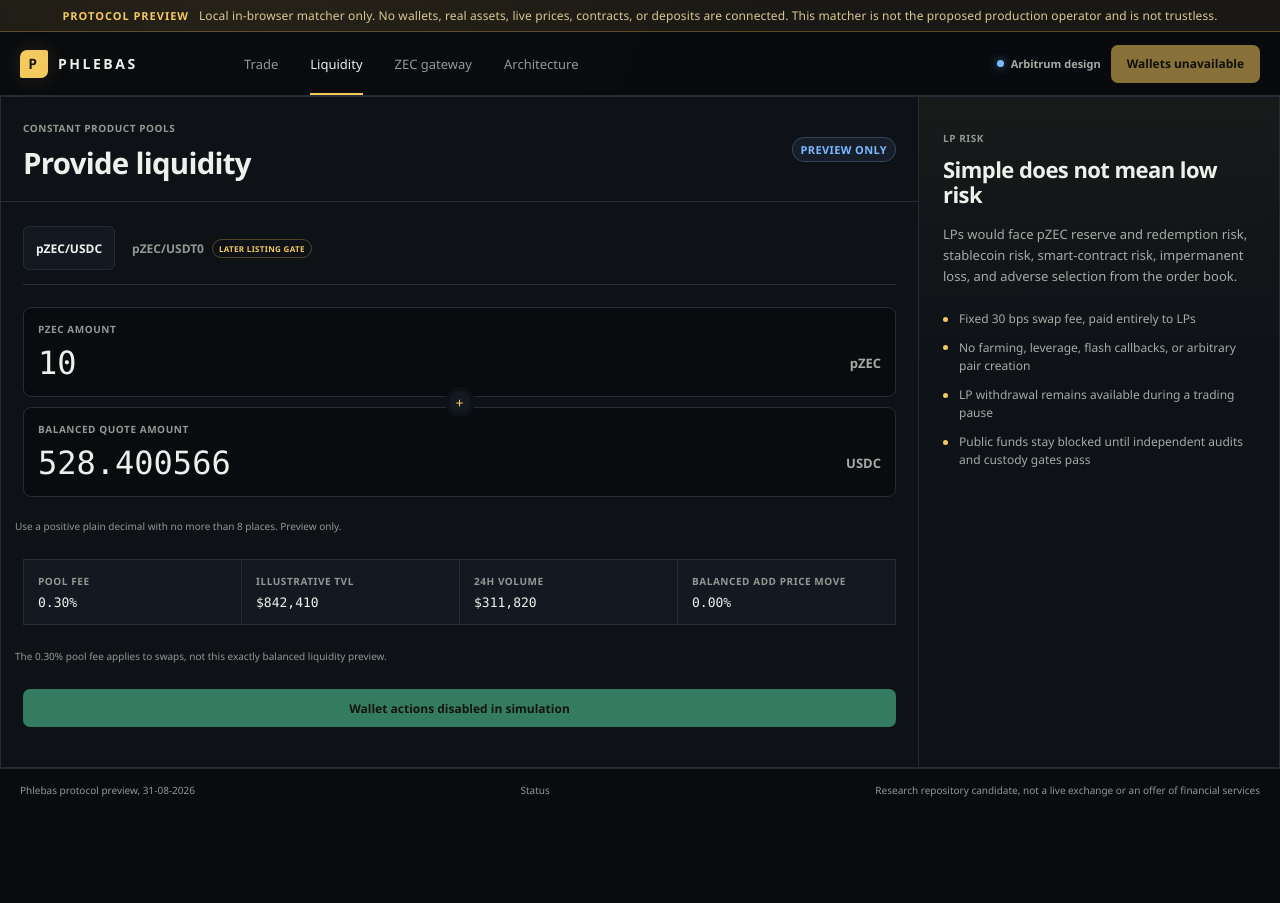
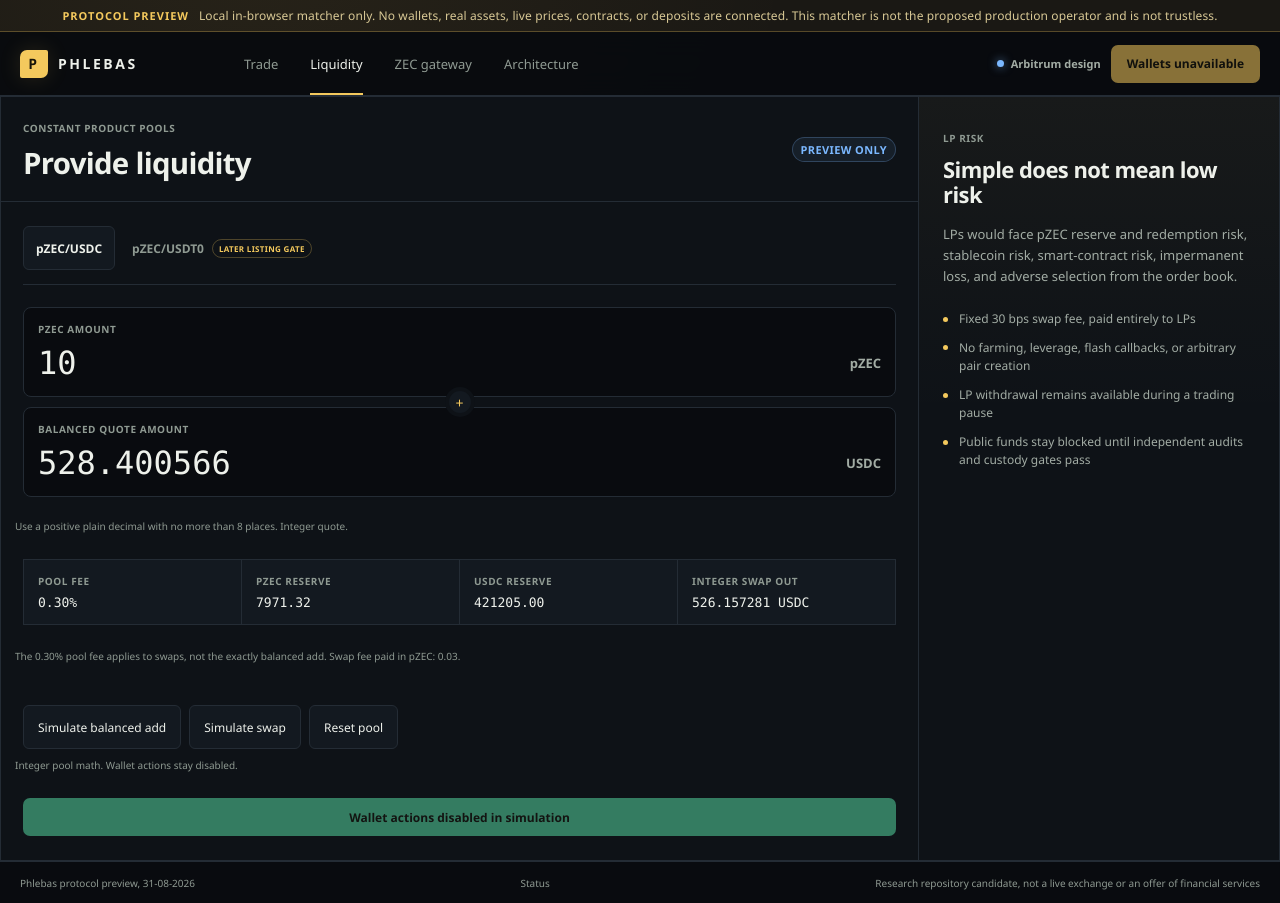
Before and after one commit to EauDoon/Phlebas, a Next.js app: page /liquidity in a window 1280 px wide. Before the commit the page ends 810 px from the top, so only its background shows below. Built offline with nearby package versions, Linux system fonts and the light colour scheme.

Commit message:
feat: quote liquidity with integer constant-product math
Balanced adds and swaps use atom reserves. IEEE quotes stay out of the pool path. Wallet deposit stays disabled.

```diff
--- a/src/components/liquidity-panel.tsx
+++ b/src/components/liquidity-panel.tsx
@@ -2,15 +2,23 @@
 
 import { useId, useMemo, useState } from "react";
 
+import { balancedQuoteAtoms, quoteConstantProductSwapAtoms } from "@/lib/amm";
 import { pools, type MarketId } from "@/lib/market-data";
-import {
-  calculatePreviewNotional,
-  formatQuotePreviewAmount,
-  parseStrictDecimal,
-  PZEC_ATOMIC_RULE,
-} from "@/lib/order";
+import { parseAtomicUnits, formatAtomicUnits, PZEC_DECIMALS, QUOTE_DECIMALS } from "@/lib/units";
 
 import styles from "./terminal.module.css";
+
+type PoolReserves = {
+  zecAtoms: bigint;
+  quoteAtoms: bigint;
+};
+
+function initialReserves(): Record<(typeof pools)[number]["id"], PoolReserves> {
+  return {
+    "pZEC/USDC": { zecAtoms: pools[0].reserveZecAtoms, quoteAtoms: pools[0].reserveQuoteAtoms },
+    "pZEC/USDT0": { zecAtoms: pools[1].reserveZecAtoms, quoteAtoms: pools[1].reserveQuoteAtoms },
+  };
+}
 
 export function LiquidityPanel({
   marketId,
@@ -22,30 +30,97 @@ export function LiquidityPanel({
   const amountHelpId = useId();
   const selectedPool = marketId === "ZEC/USDT" ? pools[1] : pools[0];
   const [amount, setAmount] = useState("10");
+  const [reserves, setReserves] = useState(initialReserves);
+  const [notice, setNotice] = useState("Integer pool math. Wallet actions stay disabled.");
+  const poolReserves = reserves[selectedPool.id];
 
   const amountPreview = useMemo(() => {
     try {
-      const zecAmount = parseStrictDecimal(amount, { atomicRule: PZEC_ATOMIC_RULE });
-      const poolPrice = selectedPool.reserveQuote / selectedPool.reserveZec;
+      const zecAtoms = parseAtomicUnits(amount, PZEC_DECIMALS);
+      const quoteAtoms = balancedQuoteAtoms(zecAtoms, poolReserves.zecAtoms, poolReserves.quoteAtoms);
+      let swapOut = "0.00";
+      let swapFee = "0";
+      let swapNote = "Swap size is too small to produce one quote atom.";
+      try {
+        const swap = quoteConstantProductSwapAtoms(
+          zecAtoms,
+          poolReserves.zecAtoms,
+          poolReserves.quoteAtoms,
+        );
+        swapOut = formatAtomicUnits(swap.amountOut, QUOTE_DECIMALS, 2);
+        swapFee = formatAtomicUnits(swap.feePaid, PZEC_DECIMALS);
+        swapNote = "";
+      } catch (error) {
+        swapNote = error instanceof Error ? error.message : swapNote;
+      }
       return {
         valid: true,
-        balancedQuote: calculatePreviewNotional(poolPrice, zecAmount),
-        message: "Use a positive plain decimal with no more than 8 places. Preview only.",
+        zecAtoms,
+        quoteAtoms,
+        balancedQuote: formatAtomicUnits(quoteAtoms, QUOTE_DECIMALS, 2),
+        swapOut,
+        swapFee,
+        swapNote,
+        message: "Use a positive plain decimal with no more than 8 places. Integer quote.",
       };
     } catch (error) {
       const errorMessage = error instanceof Error ? error.message : "";
       const outsidePreviewRange = errorMessage.includes("outside the preview range");
       return {
         valid: false,
-        balancedQuote: 0,
+        zecAtoms: 0n,
+        quoteAtoms: 0n,
+        balancedQuote: "0.00",
+        swapOut: "0.00",
+        swapFee: "0",
+        swapNote: "",
         message: outsidePreviewRange
           ? "Amount is outside the preview range."
-          : errorMessage.includes("Notional must be at least")
+          : errorMessage.includes("at least")
             ? "Amount is too small to produce one quote-token atom."
             : "Enter a positive plain decimal with no more than 8 places.",
       };
     }
-  }, [amount, selectedPool]);
+  }, [amount, poolReserves]);
+
+  function simulateAdd() {
+    if (!amountPreview.valid || amountPreview.zecAtoms <= 0n || amountPreview.quoteAtoms <= 0n) {
+      setNotice(amountPreview.message);
+      return;
+    }
+    setReserves((current) => ({
+      ...current,
+      [selectedPool.id]: {
+        zecAtoms: current[selectedPool.id].zecAtoms + amountPreview.zecAtoms,
+        quoteAtoms: current[selectedPool.id].quoteAtoms + amountPreview.quoteAtoms,
+      },
+    }));
+    setNotice(`Simulated balanced add of ${formatAtomicUnits(amountPreview.zecAtoms, PZEC_DECIMALS)} pZEC. Local preview only.`);
+  }
+
+  function simulateSwap() {
+    if (!amountPreview.valid || amountPreview.zecAtoms <= 0n) {
+      setNotice(amountPreview.message);
+      return;
+    }
+    try {
+      const swap = quoteConstantProductSwapAtoms(
+        amountPreview.zecAtoms,
+        poolReserves.zecAtoms,
+        poolReserves.quoteAtoms,
+      );
+      setReserves((current) => ({
+        ...current,
+        [selectedPool.id]: {
+          zecAtoms: current[selectedPool.id].zecAtoms + amountPreview.zecAtoms,
+          quoteAtoms: current[selectedPool.id].quoteAtoms - swap.amountOut,
+        },
+      }));
+      setNotice(`Simulated pZEC→${selectedPool.quote} swap. Output ${formatAtomicUnits(swap.amountOut, QUOTE_DECIMALS, 2)} ${selectedPool.quote}. Local preview only.`);
+    } catch (error) {
+      setNotice(error instanceof Error ? error.message : "Swap quote is outside the preview range.");
+    }
+  }
 
   return (
     <div className={styles.featureGrid}>
@@ -94,7 +169,7 @@ export function LiquidityPanel({
           <div className={styles.assetInput}>
             <span>Balanced quote amount</span>
             <output>
-              {amountPreview.valid ? formatQuotePreviewAmount(amountPreview.balancedQuote) : "0.00"}
+              {amountPreview.valid ? amountPreview.balancedQuote : "0.00"}
             </output>
             <strong>{selectedPool.quote}</strong>
           </div>
@@ -105,13 +180,24 @@ export function LiquidityPanel({
 
         <dl className={styles.statGrid}>
           <div><dt>Pool fee</dt><dd>{selectedPool.fee}</dd></div>
-          <div><dt>Illustrative TVL</dt><dd>{selectedPool.tvl}</dd></div>
-          <div><dt>24h volume</dt><dd>{selectedPool.volume}</dd></div>
-          <div><dt>Balanced add price move</dt><dd>0.00%</dd></div>
+          <div><dt>pZEC reserve</dt><dd>{formatAtomicUnits(poolReserves.zecAtoms, PZEC_DECIMALS, 2)}</dd></div>
+          <div><dt>{selectedPool.quote} reserve</dt><dd>{formatAtomicUnits(poolReserves.quoteAtoms, QUOTE_DECIMALS, 2)}</dd></div>
+          <div><dt>Integer swap out</dt><dd>{amountPreview.swapOut} {selectedPool.quote}</dd></div>
         </dl>
 
-        <p className={styles.inlineNotice}>The 0.30% pool fee applies to swaps, not this exactly balanced liquidity preview.</p>
+        <p className={styles.inlineNotice}>
+          The 0.30% pool fee applies to swaps, not the exactly balanced add. Swap fee paid in pZEC: {amountPreview.swapFee}.
+          {amountPreview.swapNote ? ` ${amountPreview.swapNote}` : ""}
+        </p>
 
+        <div className={styles.tourNav}>
+          <button type="button" onClick={simulateAdd}>Simulate balanced add</button>
+          <button type="button" onClick={simulateSwap}>Simulate swap</button>
+          <button type="button" onClick={() => { setReserves(initialReserves()); setNotice("Local pool reserves restored."); }}>
+            Reset pool
+          </button>
+        </div>
+        <p className={styles.inlineNotice} aria-live="polite">{notice}</p>
         <button type="button" className={styles.primaryAction} disabled>
           Wallet actions disabled in simulation
         </button>
```
